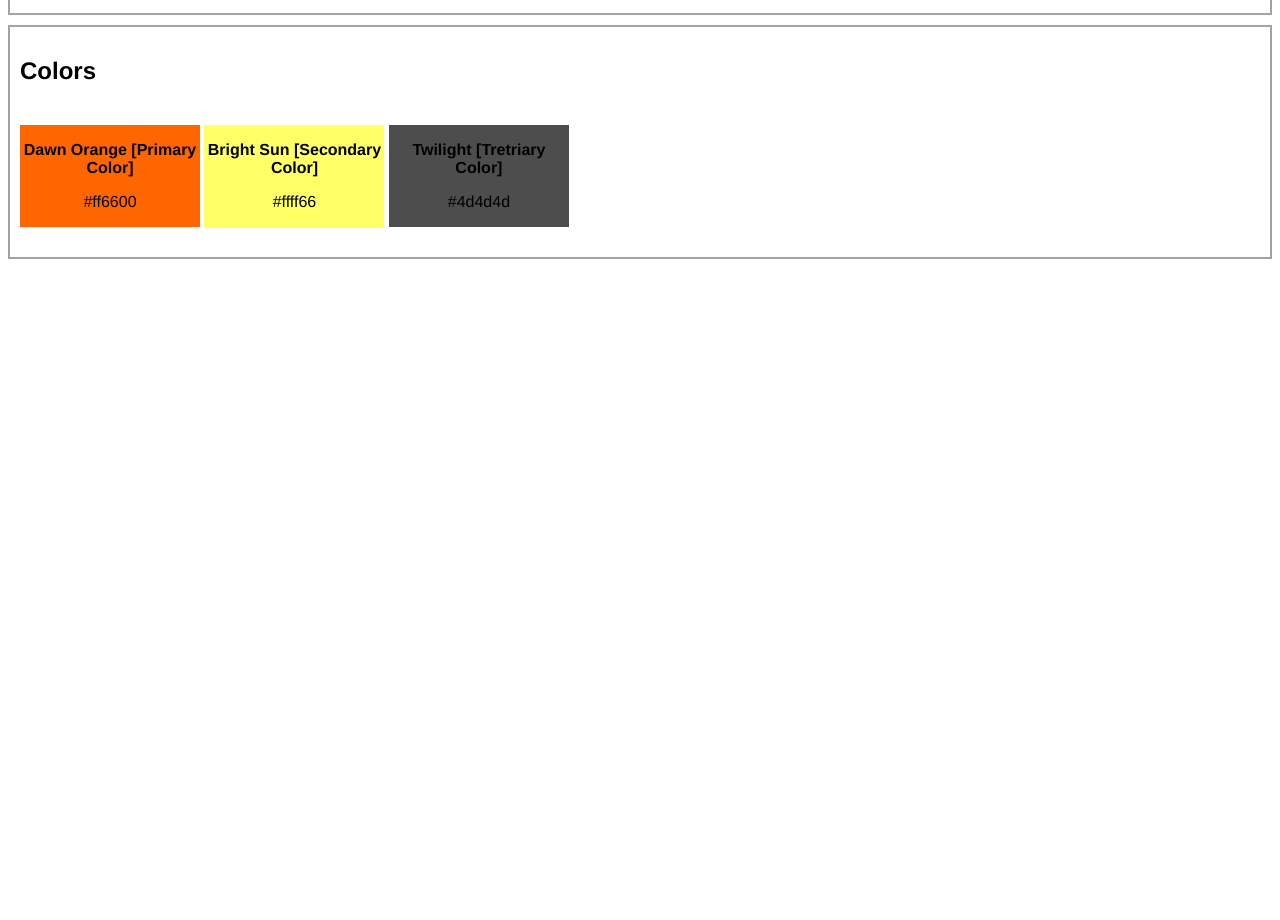
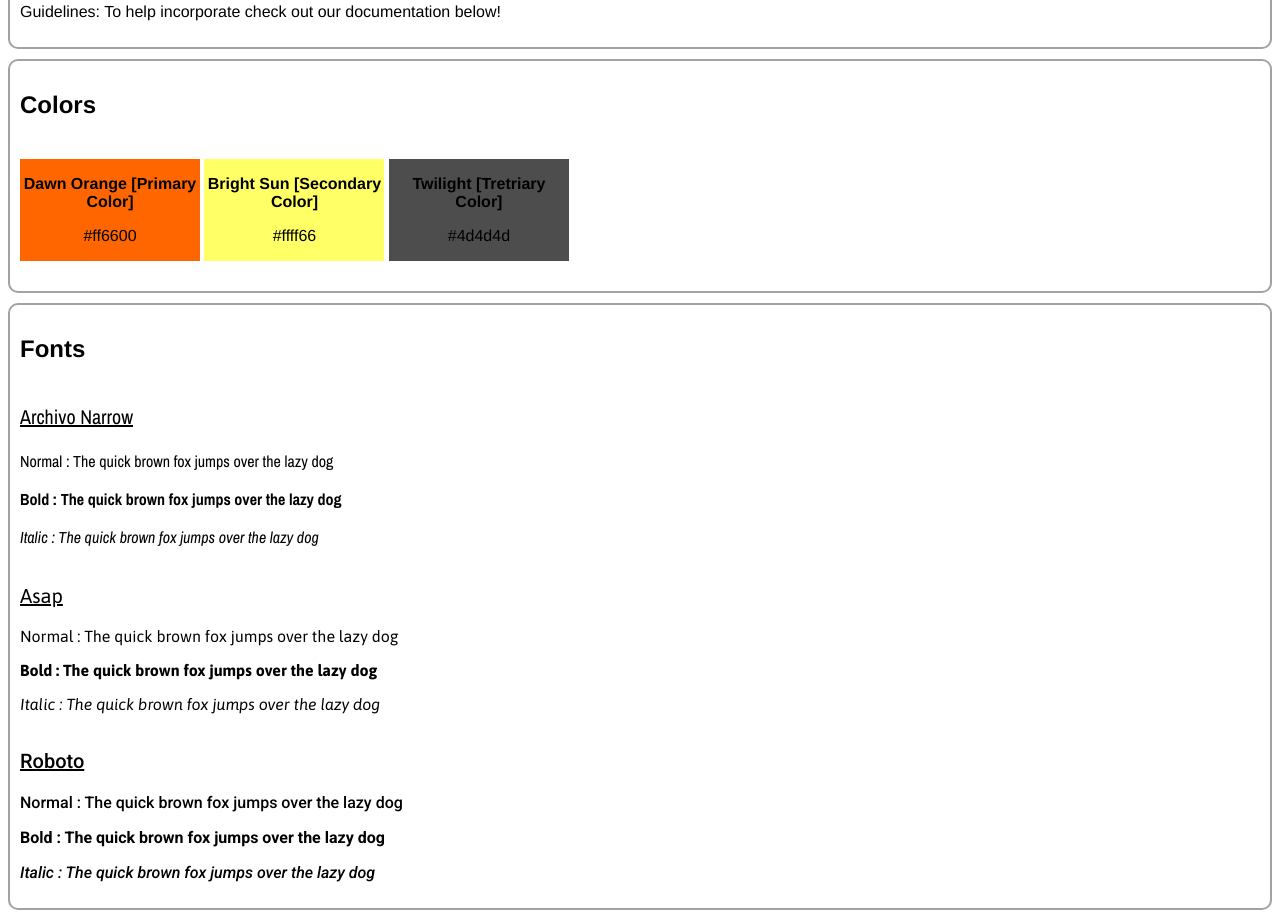
Before and after one commit to LCFirm/LCWDS, a plain HTML site: page index.html in a window 1280 px wide. Shown: the part 343-1263 px from the top of the page. Before the commit the page ends 800 px from the top, so only its background shows below. Drawn offline with nearby package versions, Linux system fonts and the light colour scheme.

Commit message:
Page Container #2 added/css styling added

```diff
--- a/index.html
+++ b/index.html
@@ -17,9 +17,9 @@
     <body>
         <div class="topnav">
             <a class="active" href="#introduction">Introduction</a>
-            <a href="#news">Colors</a>
-            <a href="#contact">Fonts</a>
-            <a href="#about">Text Styles</a>
+            <a href="#colors">Colors</a>
+            <a href="#fonts">Fonts</a>
+            <a href="#textstyles">Text Styles</a>
           </div>
 
         <h1>LC Website Design System</h1>
@@ -27,27 +27,53 @@
             <h2>Introduction</h2>
             <h3>What is it?</h3>
                 <p class="main">The LC Website Design System is a way to quickly streamline and theme websites</p>
-
+                <p class="main">Guidelines: To help incorporate check out our documentation below!</p>
         </div>
         <div class="container">
-            <h2 >Colors</h2>
+            <h2 class="colors">Colors</h2>
             <div class="color-container">
                 <div class="color-panel dawn-orange">
                     <p class="color-name">Dawn Orange [Primary Color]</p>
                     <p>#ff6600</p>
                 </div>
-
             <div class="color-panel bright-sun">
                     <p class="color-name">Bright Sun [Secondary Color]</p>
                     <p>#ffff66</p>
             </div>
-            <div class="color-panel Twilight">
-                <p class="color-name">Twilight [Tretriary Color]</p>
-                <p>#4d4d4d</p>
-            </div>
+                <div class="color-panel Twilight">
+                    <p class="color-name">Twilight [Tretriary Color]</p>
+                    <p>#4d4d4d</p>
+                </div>
 
          </div>
         </div>
+        <div class="container">
+            <h2 class="fonts" id="fonts">Fonts</h2>
 
+                <div class="font-container">
+                  <div class="font-panel">
+                      <p class="font-label archivo-narrow">Archivo Narrow</p>
+                      <p class="normal archivo-narrow">Normal : The quick brown fox jumps over the lazy dog</p>
+                      <p class="bold archivo-narrow">Bold : The quick brown fox jumps over the lazy dog</p>
+                      <p class="italic archivo-narrow">Italic : The quick brown fox jumps over the lazy dog</p>
+                  </div>
+                </div>
+                <div class="font-container">
+                    <div class="font-panel">
+                        <p class="font-label asap">Asap</p>
+                        <p class="normal asap">Normal : The quick brown fox jumps over the lazy dog</p>
+                        <p class="bold asap">Bold : The quick brown fox jumps over the lazy dog</p>
+                        <p class="italic asap">Italic : The quick brown fox jumps over the lazy dog</p>
+                    </div>
+                </div>
+                <div class="font-container">
+                    <div class="font-panel">
+                        <p class="font-label roboto">Roboto</p>
+                        <p class="normal roboto">Normal : The quick brown fox jumps over the lazy dog</p>
+                        <p class="bold roboto">Bold : The quick brown fox jumps over the lazy dog</p>
+                        <p class="italic roboto">Italic : The quick brown fox jumps over the lazy dog</p>
+                    </div>
+                </div>
+        </div>
     </body>
 </html>
--- a/resources/style.css
+++ b/resources/style.css
@@ -24,15 +24,14 @@ h1 {
 div {
     display: block;
 }
+
 /* Nav Bar */
 
-/* Add a black background color to the top navigation */
 .topnav {
     background-color: #4d4d4d;
     overflow: hidden;
 }
 
-  /* Style the links inside the navigation bar */
 .topnav a {
     float: left;
     color: #f2f2f2;
@@ -42,27 +41,24 @@ div {
     font-size: 17px;
 }
 
-  /* Change the color of links on hover */
+
 .topnav a:hover {
     background-color: #ddd;
     color: black;
 }
 
-  /* Add a color to the active/current link */
 .topnav a.active {
     background-color: #ff6600;
     color: white;
 }
-/* Style page content */
+/* Page Content Container #1 */
 .container {
     border: 2px solid #a2a2a6;
     padding: 10px;
     margin: 10px auto;
-
+    border-radius: 10px;
 
 }
-
-
 
 .color-container {
     width: 100%;
@@ -91,3 +87,40 @@ div {
 .Twilight {
     background-color: #4d4d4d;
 }
+
+/* Page Content Container #2 */
+.font-panel {
+    width: 45%;
+    display: inline-block;
+}
+
+/* Font Types*/
+.archivo-narrow {
+    font-family: 'Archivo Narrow', monospace;
+
+}
+.asap {
+    font-family: 'Asap', monospace;
+
+}
+
+.roboto {
+    font-family: 'Roboto', monospace;
+}
+
+/* Font Styling */
+.font-label {
+    font-size: 20px;
+    text-decoration: underline;
+}
+
+.normal {
+    font-weight: normal;
+}
+
+.bold {
+    font-weight: 700;
+}
+.italic {
+    font-style: italic;
+}
```
Lines whose indentation alone changed are shown as unchanged.
